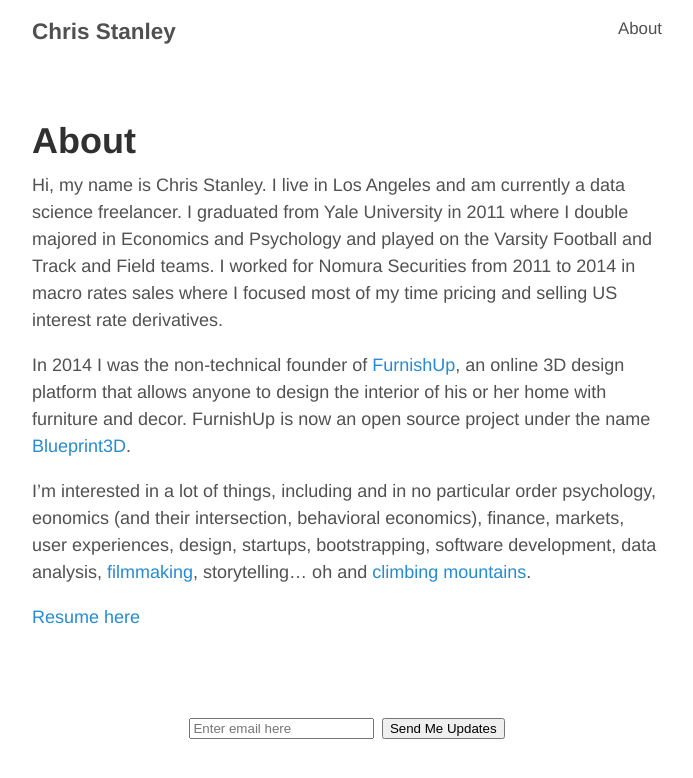
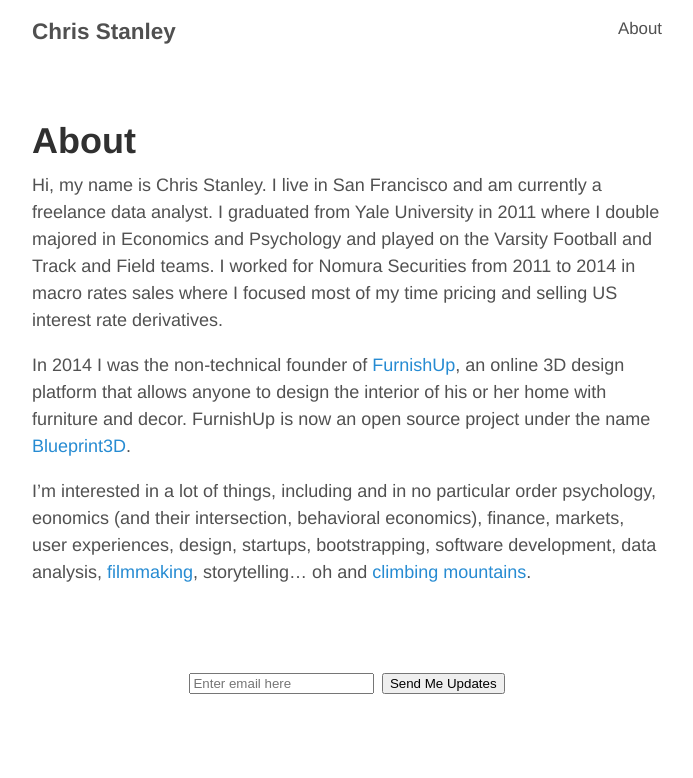
Before and after one commit to stanleychris2/home, a Jekyll site: the page built from about.md, in a window 1280 px wide. Shown: the top 778 px of the page, without its empty margins (293-986 px from the left). Built offline with Jekyll 4.4.1, drawn with Linux system fonts in a browser that asks for light colours.

```diff
--- a/about.md
+++ b/about.md
@@ -4,10 +4,8 @@ title: About
 permalink: /about/
 ---
 
-Hi, my name is Chris Stanley. I live in Los Angeles and am currently a data science freelancer. I graduated from Yale University in 2011 where I double majored in Economics and Psychology and played on the Varsity Football and Track and Field teams. I worked for Nomura Securities from 2011 to 2014 in macro rates sales where I focused most of my time pricing and selling US interest rate derivatives.
+Hi, my name is Chris Stanley. I live in San Francisco and am currently a freelance data analyst. I graduated from Yale University in 2011 where I double majored in Economics and Psychology and played on the Varsity Football and Track and Field teams. I worked for Nomura Securities from 2011 to 2014 in macro rates sales where I focused most of my time pricing and selling US interest rate derivatives.
 
 In 2014 I was the non-technical founder of [FurnishUp](http://www.furnishup.com/), an online 3D design platform that allows anyone to design the interior of his or her home with furniture and decor. FurnishUp is now an open source project under the name [Blueprint3D](https://github.com/furnishup/blueprint3d).
 
 I’m interested in a lot of things, including and in no particular order psychology, eonomics (and their intersection, behavioral economics), finance, markets, user experiences, design, startups, bootstrapping, software development, data analysis, [filmmaking](https://vimeo.com/user16553597), storytelling… oh and [climbing mountains](https://www.youtube.com/watch?v=45giRi5F3Ng).
-
-[Resume here](http://stanleychris2.github.io/home/resume/0)
```
